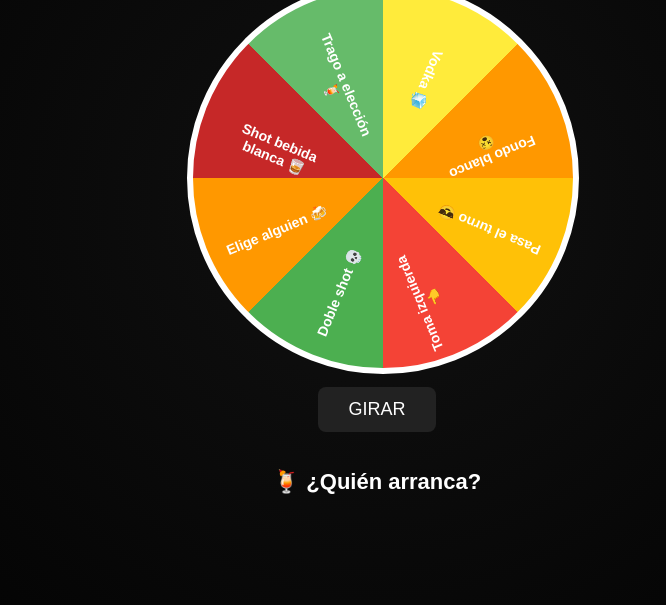
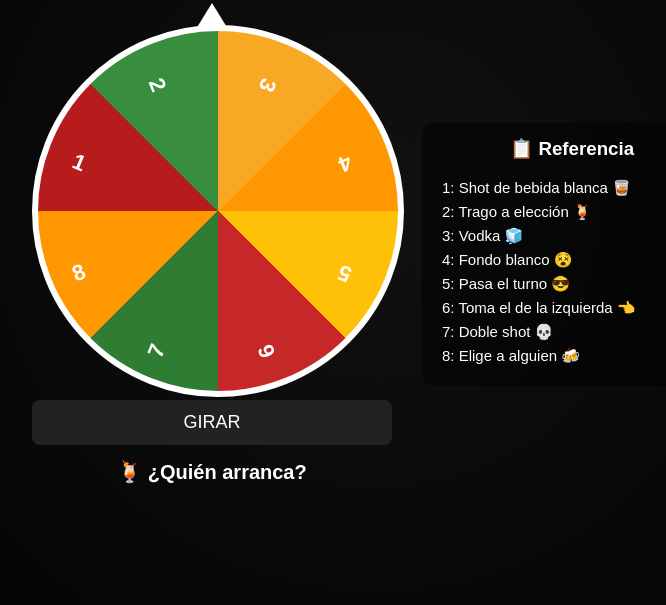
Before and after one commit to JUAMPYJPK/ruleta-de-tragos, a plain HTML site: page index.html in a window 1280 px wide. Shown: the part 195-800 px from the top of the page, without its empty margins (263-929 px from the left). Drawn offline with Linux system fonts and the light colour scheme.

Commit message:
Update index.html

```diff
--- a/index.html
+++ b/index.html
@@ -8,50 +8,58 @@
 <style>
 body {
   margin: 0;
-  height: 100vh;
+  min-height: 100vh;
   background: radial-gradient(circle, #111, #000);
   color: white;
   font-family: Arial, sans-serif;
   display: flex;
-  flex-direction: column;
   align-items: center;
   justify-content: center;
 }
 
-h1 { margin-bottom: 20px; }
+.app {
+  display: flex;
+  gap: 30px;
+  flex-wrap: wrap;
+  align-items: center;
+  justify-content: center;
+}
+
+h1 {
+  width: 100%;
+  text-align: center;
+  margin-bottom: 10px;
+}
 
 .ruleta-container {
   position: relative;
-  width: 380px;
-  height: 380px;
+  width: 360px;
+  height: 360px;
 }
 
 .ruleta {
-  position: relative;
   width: 100%;
   height: 100%;
   border-radius: 50%;
   border: 6px solid white;
   transition: transform 7s cubic-bezier(0.12, 0.8, 0.15, 1);
   background: conic-gradient(
-    #ffeb3b 0deg 45deg,
+    #f9a825 0deg 45deg,
     #ff9800 45deg 90deg,
     #ffc107 90deg 135deg,
-    #f44336 135deg 180deg,
-    #4caf50 180deg 225deg,
+    #c62828 135deg 180deg,
+    #2e7d32 180deg 225deg,
     #ff9800 225deg 270deg,
-    #c62828 270deg 315deg,
-    #66bb6a 315deg 360deg
+    #b71c1c 270deg 315deg,
+    #388e3c 315deg 360deg
   );
 }
 
-.label {
+.numero {
   position: absolute;
   top: 50%;
   left: 50%;
-  width: 110px;
-  text-align: center;
-  font-size: 14px;
+  font-size: 22px;
   font-weight: bold;
   transform-origin: center left;
   pointer-events: none;
@@ -69,9 +77,33 @@ h1 { margin-bottom: 20px; }
   border-bottom: 26px solid white;
 }
 
+.referencia {
+  background: rgba(0,0,0,0.5);
+  border-radius: 12px;
+  padding: 15px 20px;
+  min-width: 260px;
+}
+
+.referencia h3 {
+  margin-top: 0;
+  text-align: center;
+}
+
+.referencia ul {
+  list-style: none;
+  padding: 0;
+  margin: 0;
+}
+
+.referencia li {
+  margin: 6px 0;
+  font-size: 15px;
+}
+
 button {
-  margin-top: 25px;
-  padding: 12px 30px;
+  width: 100%;
+  margin-top: 15px;
+  padding: 12px;
   font-size: 18px;
   border-radius: 8px;
   border: none;
@@ -81,25 +113,26 @@ button {
 }
 
 #resultado {
-  margin-top: 25px;
-  font-size: 22px;
+  margin-top: 15px;
+  text-align: center;
+  font-size: 20px;
   font-weight: bold;
-  padding: 12px 20px;
-  border-radius: 10px;
-  min-width: 260px;
-  text-align: center;
 }
 
-.suave { background: #2e7d32; }
-.media { background: #f9a825; color: #000; }
-.alta  { background: #c62828; }
+@media (max-width: 700px) {
+  .app {
+    flex-direction: column;
+  }
+}
 </style>
 </head>
 
 <body>
 
+<div class="app">
   <h1>🎯 Ruleta de Tragos 🎯</h1>
 
+  <div>
     <div class="ruleta-container">
       <div class="flecha"></div>
       <div class="ruleta" id="ruleta"></div>
@@ -107,39 +140,51 @@ button {
 
     <button onclick="girar()">GIRAR</button>
     <div id="resultado">🍹 ¿Quién arranca?</div>
+  </div>
+
+  <div class="referencia">
+    <h3>📋 Referencia</h3>
+    <ul id="lista"></ul>
+  </div>
+</div>
 
 <script>
 const opciones = [
-  { texto: "Shot bebida blanca 🥃", gravedad: "media" },
-  { texto: "Trago a elección 🍹", gravedad: "media" },
-  { texto: "Vodka 🧊", gravedad: "media" },
-  { texto: "Fondo blanco 😵", gravedad: "alta" },
-  { texto: "Pasa el turno 😎", gravedad: "suave" },
-  { texto: "Toma izquierda 👈", gravedad: "media" },
-  { texto: "Doble shot 💀", gravedad: "alta" },
-  { texto: "Elige alguien 🍻", gravedad: "suave" }
+  "Shot de bebida blanca 🥃",
+  "Trago a elección 🍹",
+  "Vodka 🧊",
+  "Fondo blanco 😵",
+  "Pasa el turno 😎",
+  "Toma el de la izquierda 👈",
+  "Doble shot 💀",
+  "Elige a alguien 🍻"
 ];
 
 const ruleta = document.getElementById("ruleta");
+const lista = document.getElementById("lista");
 const resultado = document.getElementById("resultado");
+
 const total = opciones.length;
 const angulo = 360 / total;
 let rotacionActual = 0;
 
-// Crear etiquetas RADIALES (de afuera hacia el centro)
+// Crear números en la ruleta
 opciones.forEach((op, i) => {
-  const label = document.createElement("div");
-  label.className = "label";
+  const num = document.createElement("div");
+  num.className = "numero";
 
-  const rotacion = i * angulo + angulo / 2;
-
-  label.style.transform = `
-    rotate(${rotacion}deg)
-    translate(-170px)
+  const rot = i * angulo + angulo / 2;
+  num.style.transform = `
+    rotate(${rot}deg)
+    translate(-150px)
   `;
 
-  label.innerText = op.texto;
-  ruleta.appendChild(label);
+  num.innerText = i + 1;
+  ruleta.appendChild(num);
+
+  const li = document.createElement("li");
+  li.innerText = `${i + 1}: ${op}`;
+  lista.appendChild(li);
 });
 
 function girar() {
@@ -149,16 +194,13 @@ function girar() {
   rotacionActual += vueltas * 360 + gradosExtra;
   ruleta.style.transform = `rotate(${rotacionActual}deg)`;
 
-  resultado.className = "";
   resultado.innerHTML = "🎲 Girando...";
 
   setTimeout(() => {
     const grados = rotacionActual % 360;
     const index = Math.floor((360 - grados) / angulo) % total;
-    const opcion = opciones[index];
 
-    resultado.className = opcion.gravedad;
-    resultado.innerHTML = opcion.texto;
+    resultado.innerHTML = `🎯 Salió <strong>${index + 1}</strong> → ${opciones[index]}`;
   }, 7000);
 }
 </script>
```
Lines whose indentation alone changed are shown as unchanged.
